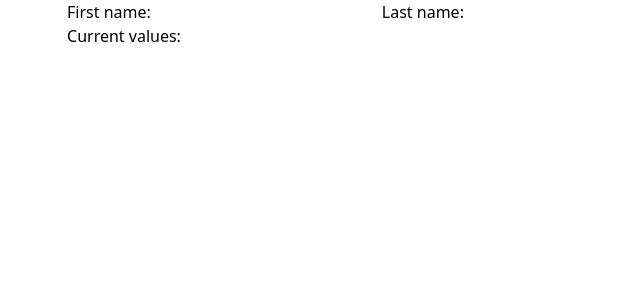
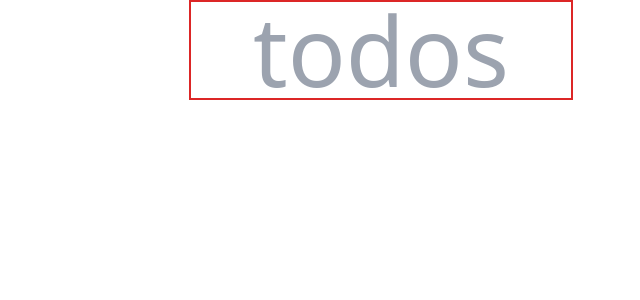
Before and after one commit to cynthia-stac/react-course, a React (Vite) app: page / in a window 1280 px wide. Shown: the top 300 px of the page, without its empty margins (259-899 px from the left). Built offline with nearby package versions, Linux system fonts and the light colour scheme.

Commit message:
Comment the form component rendering

```diff
--- a/src/main.jsx
+++ b/src/main.jsx
@@ -17,9 +17,9 @@ import Todo from './components/Todo.jsx'
 
 createRoot(document.getElementById('root')).render(
   <StrictMode>
-    <MyForm />
+    {/* <MyForm /> */}
 
-   {/* <Todo /> */}
+   <Todo />
 
   </StrictMode>,
 )
```
